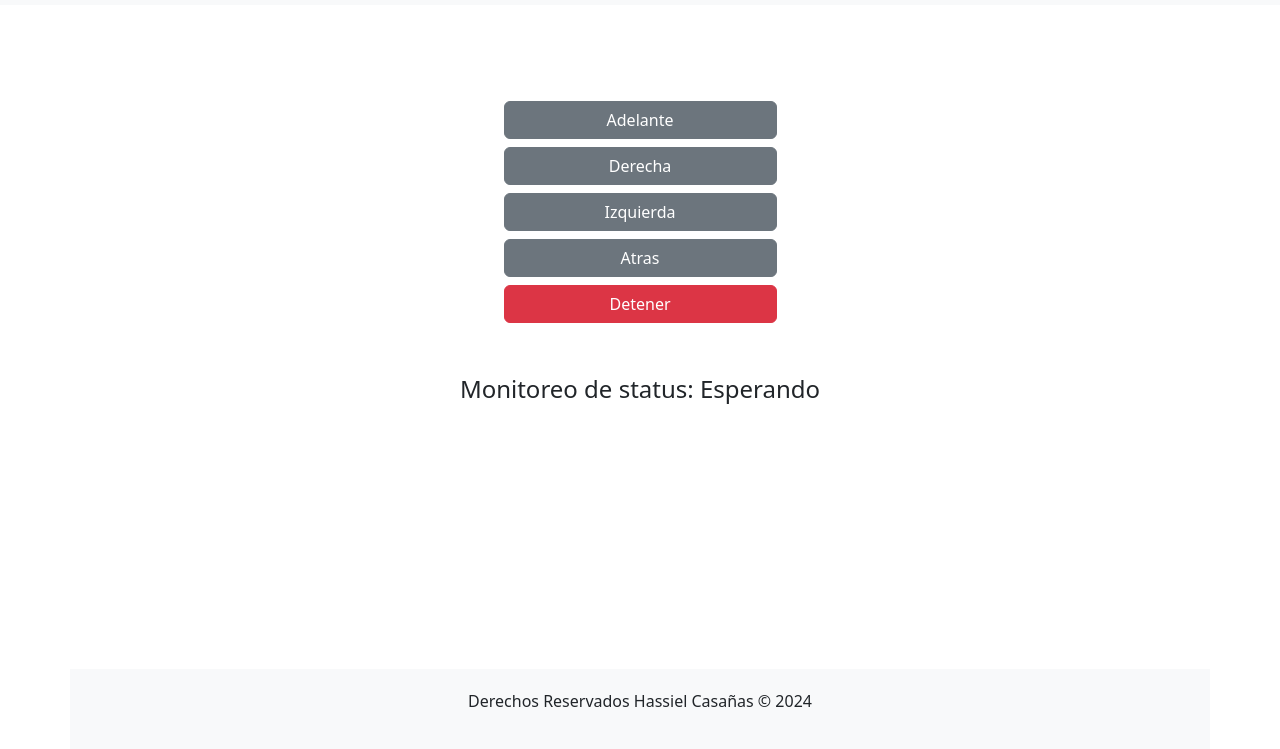
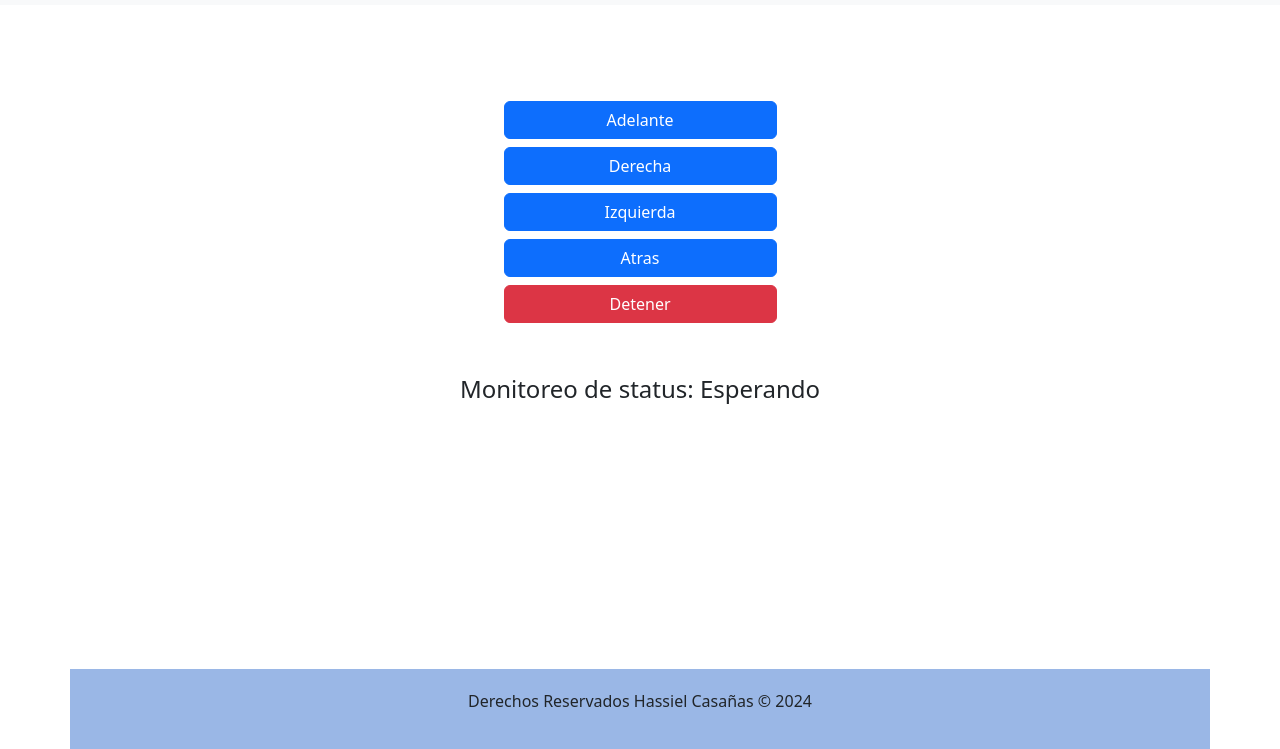
Before and after one commit to xHassielx/iot-car-front-end, a plain HTML site: page control/web/index.html in a window 1280 px wide. Shown: the part 51-800 px from the top of the page. Drawn offline with nearby package versions, Linux system fonts and the light colour scheme.

Commit message:
Update index.html

```diff
--- a/control/web/index.html
+++ b/control/web/index.html
@@ -10,7 +10,7 @@
     <style>
         /* Estilos adicionales personalizados */
         footer {
-            background-color: #f8f9fa;
+            background-color: #9ab7e6;
             padding: 20px 0;
             text-align: center;
         }
@@ -32,10 +32,10 @@
         <div class="row justify-content-center">
             <div class="col-12 col-md-6 mt-5">
                 <div class="d-grid gap-2 col-6 mx-auto">
-                    <button id="adelante" class="btn btn-secondary">Adelante</button>
-                    <button id="derecha" class="btn btn-secondary">Derecha</button>
-                    <button id="izquierda" class="btn btn-secondary">Izquierda</button>
-                    <button id="atras" class="btn btn-secondary">Atras</button>
+                    <button id="adelante" class="btn btn-primary">Adelante</button>
+                    <button id="derecha" class="btn btn-primary">Derecha</button>
+                    <button id="izquierda" class="btn btn-primary">Izquierda</button>
+                    <button id="atras" class="btn btn-primary">Atras</button>
                     <button id="detener" class="btn btn-danger">Detener</button>
                 </div>
             </div>
```
